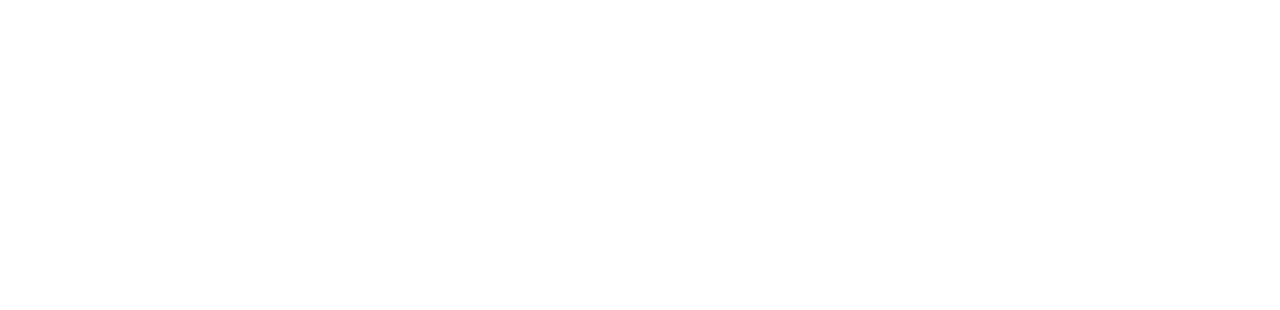
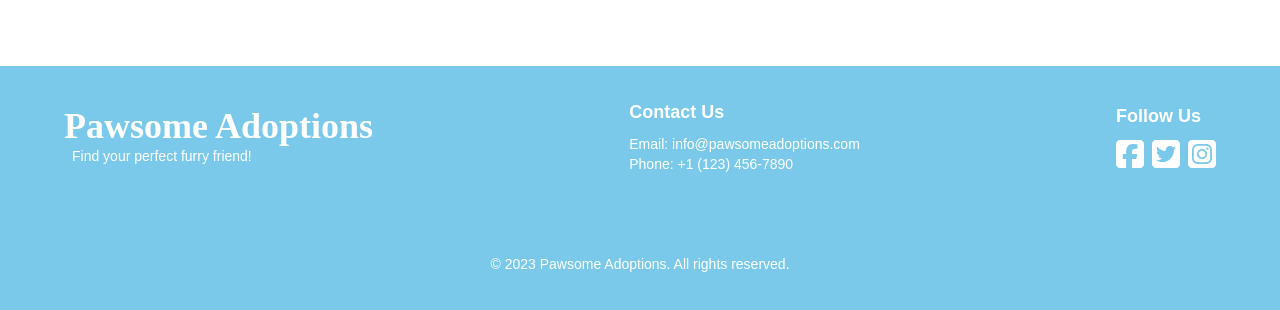
Before and after one commit to vejtheguy/pawsome-adoptions, a React (Create React App) app: page /#/home in a window 1280 px wide. Shown: the part 564-874 px from the top of the page. Before the commit the page ends 800 px from the top, so only its background shows below. Built offline with nearby package versions, Linux system fonts and the light colour scheme; no server answers.

Commit message:
feat: add footer to website

```diff
--- a/src/App.tsx
+++ b/src/App.tsx
@@ -4,7 +4,7 @@
 
 function App() {
   return (
-    <div className="bg-psWhite w-full">
+    <div className="bg-psWhite w-full relative">
       <HashRouter>
         <Routes>
           <Route path="/" element={<Login />} />
--- /dev/null
+++ b/src/components/footer.tsx
@@ -0,0 +1,53 @@
+// Footer.tsx
+import { FontAwesomeIcon } from "@fortawesome/react-fontawesome";
+import {
+  faFacebookSquare,
+  faTwitterSquare,
+  faInstagramSquare,
+} from "@fortawesome/free-brands-svg-icons";
+
+const Footer: React.FC = () => {
+  const currentYear = new Date().getFullYear();
+
+  return (
+    <footer className="bg-psBlue text-white mt-16 px-16 pt-8 w-full text-center md:text-start absolute top-full">
+      <div className="container mx-auto">
+        <div className="flex flex-col md:flex-row justify-between items-center gap-6">
+          <div className="mb-4 md:mb-0">
+            <h1 className="text-4xl font-bold font-flower">
+              Pawsome Adoptions
+            </h1>
+            <p className="text-sm ml-2">Find your perfect furry friend!</p>
+          </div>
+          <div>
+            <h2 className="text-lg font-semibold mb-2">Contact Us</h2>
+            <p className="text-sm">Email: info@pawsomeadoptions.com</p>
+            <p className="text-sm">Phone: +1 (123) 456-7890</p>
+          </div>
+          <div>
+            <h2 className="text-lg font-semibold mb-2">Follow Us</h2>
+            <div className="flex space-x-2">
+              <a href="#/home" className="text-white" target="_blank">
+                <FontAwesomeIcon icon={faFacebookSquare} size="2xl" />
+                <span className="sr-only">Facebook</span>
+              </a>
+              <a href="#/home" className="text-white" target="_blank">
+                <FontAwesomeIcon icon={faTwitterSquare} size="2xl" />
+                <span className="sr-only">Twitter</span>
+              </a>
+              <a href="#/home" className="text-white" target="_blank">
+                <FontAwesomeIcon icon={faInstagramSquare} size="2xl" />
+                <span className="sr-only">Instagram</span>
+              </a>
+            </div>
+          </div>
+        </div>
+        <div className="text-center text-sm mt-20 pb-10">
+          <p>&copy; {currentYear} Pawsome Adoptions. All rights reserved.</p>
+        </div>
+      </div>
+    </footer>
+  );
+};
+
+export default Footer;
--- a/src/pages/home.tsx
+++ b/src/pages/home.tsx
@@ -3,6 +3,7 @@
 import DogListPage from "./dogListPage";
 import MatchCard from "../components/matchCard";
 import generateMatch from "../api/generateMatch";
+import Footer from "../components/footer";
 
 interface Dog {
   id: string;
@@ -88,7 +89,7 @@
   }, [favorites]);
 
   return (
-    <div className="pb-20 flex flex-col justify-center items-center sm:gap-10">
+    <div className="flex flex-col justify-center items-center sm:gap-10">
       <HeaderNav
         favorites={favorites}
         favoritePing={favoritePing}
@@ -111,6 +112,7 @@
       {showModal && match && (
         <MatchCard dog={match} onClose={handleCloseModal} />
       )}
+      <Footer />
     </div>
   );
 }
```
